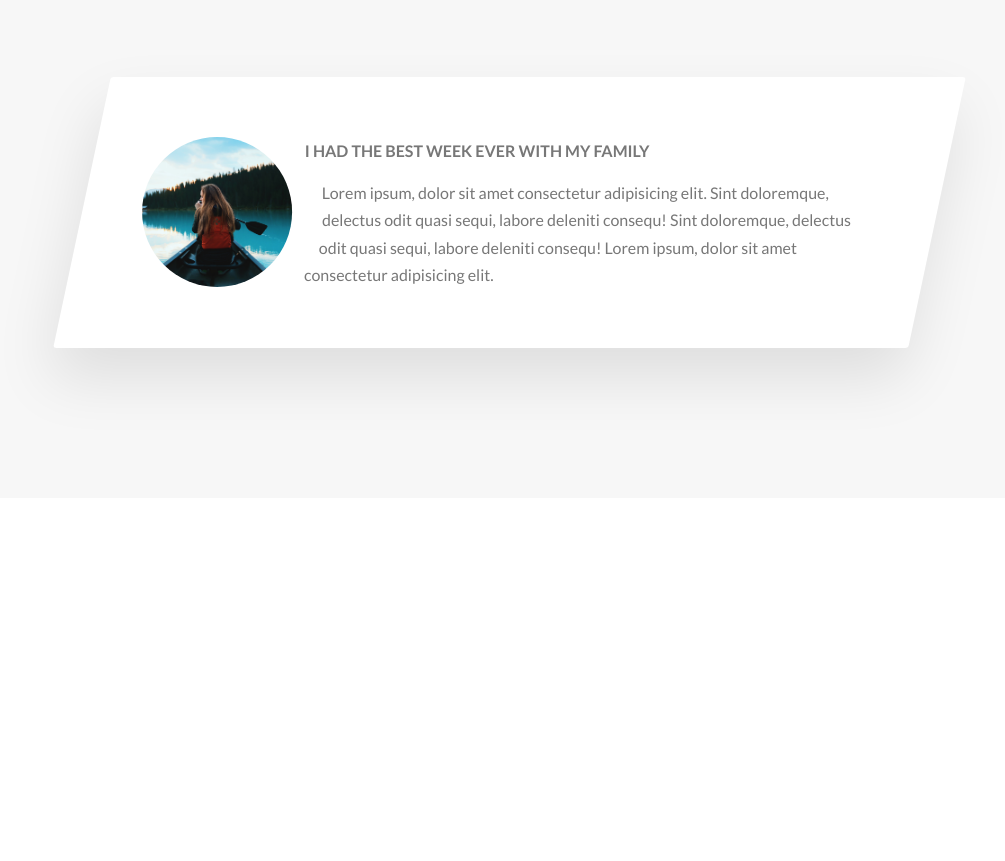
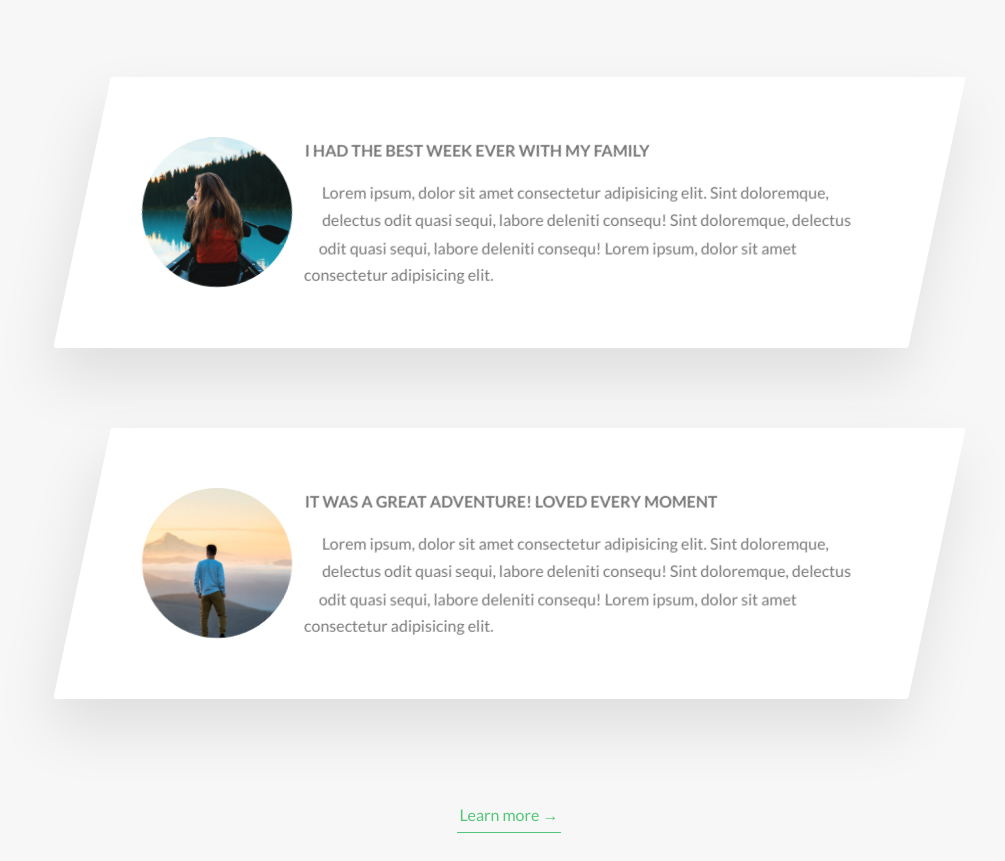
Before and after one commit to rossdalyNCI/outdoorsSite, a website: page index.html in a window 1280 px wide. Shown: the part 3527-4388 px from the top of the page, without its empty margins (131-1136 px from the left). Before the commit the page ends 4055 px from the top, so only its background shows below. Drawn offline with Linux system fonts and the light colour scheme.

Commit message:
scaled and blurrred img and new persona added

```diff
--- a/index.html
+++ b/index.html
@@ -237,6 +237,29 @@
                         </div>
                     </div>
                 </div>
+
+                <div class="row">
+                    <div class="story">
+                        <figure class="story__shape">
+                            <img src="img/nat-9.jpg" alt="Tour Persona" class="story__img">
+                            <figcaption class="story__caption">
+                                Harvey Kinkle
+                            </figcaption>
+                        </figure>
+                        <div class="story__text">
+                            <h3 class="heading-tertiary u-margin-bottom-small">
+                                It was a great adventure! Loved every moment
+                            </h3>
+                            <p>
+                                Lorem ipsum, dolor sit amet consectetur adipisicing elit. Sint doloremque, delectus odit quasi sequi, labore deleniti consequ! Sint doloremque, delectus odit quasi sequi, labore deleniti consequ! Lorem ipsum, dolor sit amet consectetur adipisicing elit.
+                            </p>
+                        </div>
+                    </div>
+                </div>
+
+                <div class="u-center-text u-margin-top-huge">
+                    <a href="#" class="btn-text">Learn more &rarr;</a>
+                </div>
             </section>
         </main>
         <!--
--- a/sass/components/_story.scss
+++ b/sass/components/_story.scss
@@ -23,7 +23,9 @@
 
     &__img {
         height: 100%; // this is 100% of the parent height element (which is line13 of width 15rem)
-        transform: translateX(-4rem);
+        transform: translateX(-4rem) scale(1.4);
+        backface-visibility: hidden;
+        transition: all .5s; // transition animation
     }
 
     &__text {
@@ -48,4 +50,9 @@
         opacity: 1;
         transform: translate(-50%, -50%);
     }
+
+    &:hover &__img {
+        transform: translateX(-4rem) scale(1);
+        filter: blur(3px) brightness(80%);
+    }
 }
```
Also changed, not shown: css/style.css.
